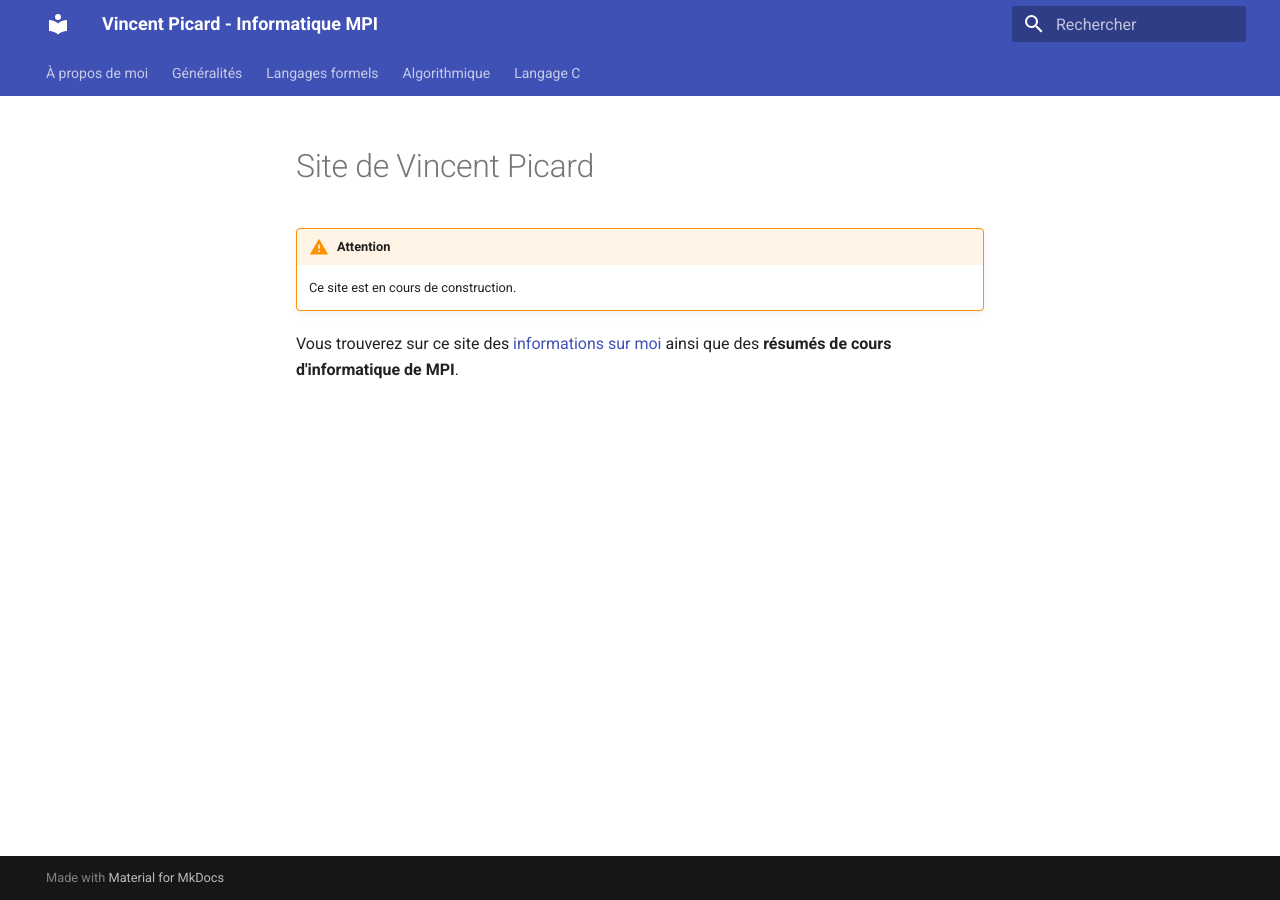
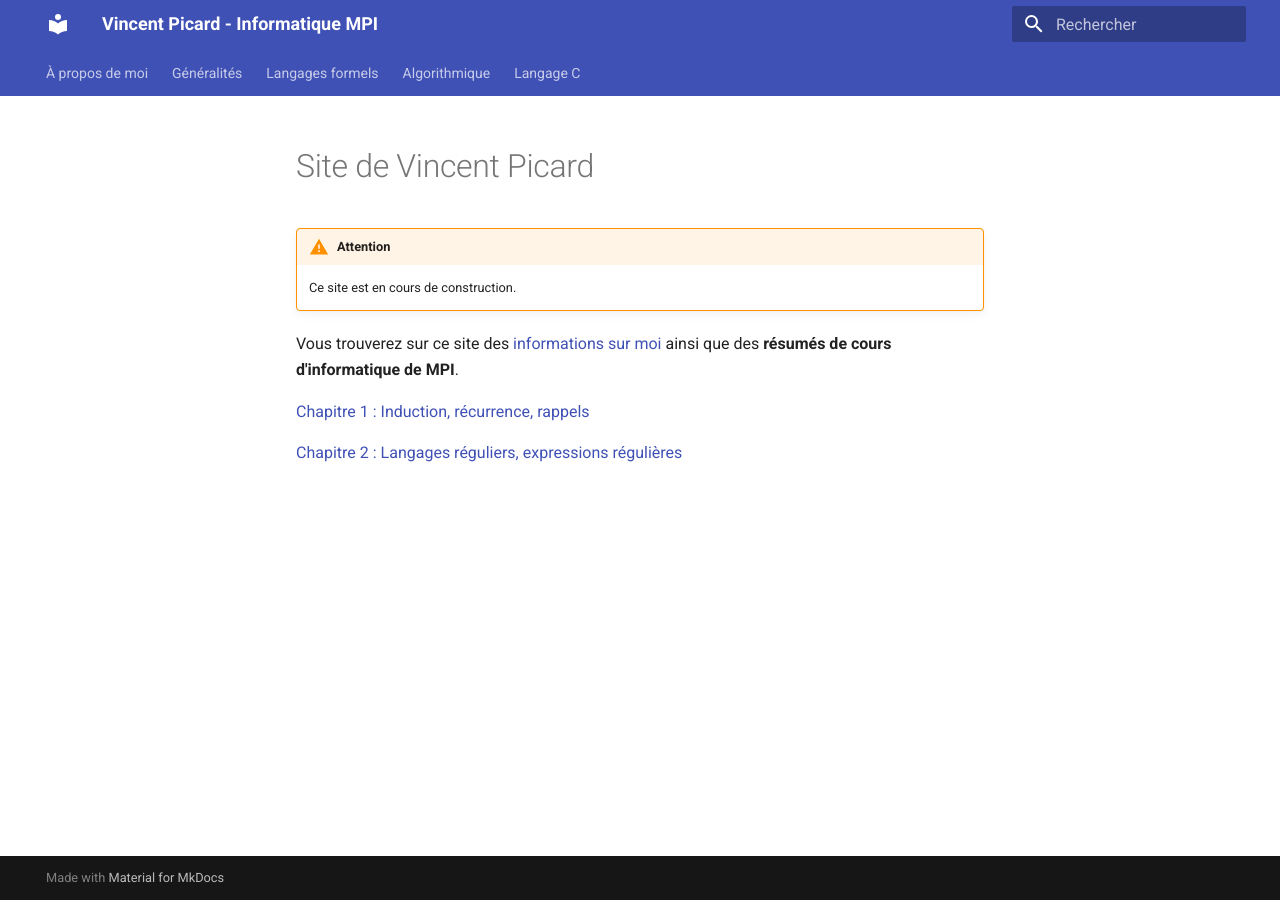
Before and after one commit to vincent-picard/vincent-picard.github.io, an MkDocs documentation site: the page built from docs/index.md, in a window 1280 px wide. Built offline with MkDocs 1.6.1 and Material for MkDocs 9.7.7, drawn with Linux system fonts in a browser that asks for light colours.

Commit message:
sommaire

```diff
--- a/docs/index.md
+++ b/docs/index.md
@@ -4,3 +4,7 @@
     Ce site est en cours de construction.
 
 Vous trouverez sur ce site des [informations sur moi](aboutme) ainsi que des **résumés de cours d'informatique de MPI**.
+
+[Chapitre 1 : Induction, récurrence, rappels](general/induction)
+
+[Chapitre 2 : Langages réguliers, expressions régulières](langages/regexp)
```
